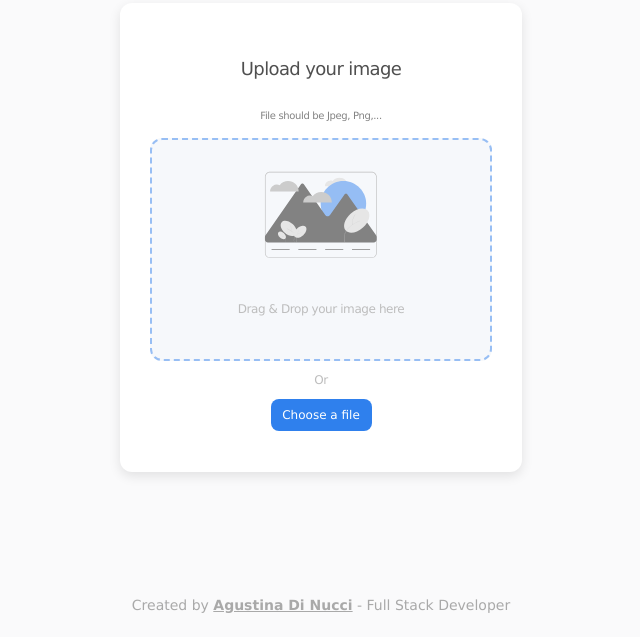
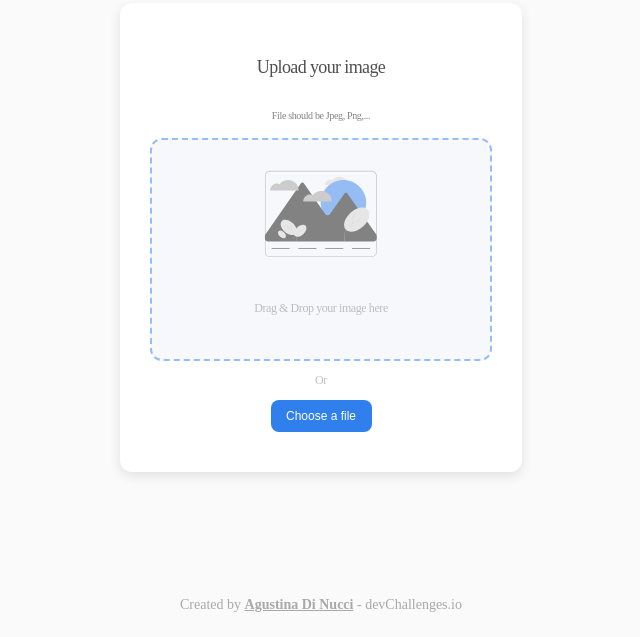
Before and after one commit to dinucciagus/imageuploader, a React (Create React App) app: page / in a window 1280 px wide. Shown: the part 163-800 px from the top of the page, without its empty margins (319-959 px from the left). Built offline with nearby package versions, Linux system fonts and the light colour scheme.

Commit message:
rejected files toast and readme/footer update

```diff
--- a/public/index.html
+++ b/public/index.html
@@ -10,6 +10,13 @@
       content="Web site created using create-react-app"
     />
     <link rel="apple-touch-icon" href="%PUBLIC_URL%/logo192.png" />
+    <link rel="preconnect" href="https://fonts.googleapis.com" />
+    <link rel="preconnect" href="https://fonts.gstatic.com" crossorigin />
+    <link
+      href="https://fonts.googleapis.com/css2?family=Prompt&display=swap"
+      rel="stylesheet"
+    />
+
     <!--
       manifest.json provides metadata used when your web app is installed on a
       user's mobile device or desktop. See https://developers.google.com/web/fundamentals/web-app-manifest/
--- a/src/App.css
+++ b/src/App.css
@@ -6,22 +6,25 @@
   flex-direction: column;
   justify-content: center;
   align-items: center;
+  font-family: Poppins;
 }
 
 .title {
   color: #4f4f4f;
-  font-family: "Lucida Sans";
+  /* font-family: "Lucida Sans"; */
+  font-family: Poppins;
   font-size: 18px;
   font-style: normal;
-  font-weight: 500;
   line-height: normal;
   text-align: center;
   letter-spacing: -0.63px;
+  font-style: normal;
+  font-weight: 500;
 }
 
 h5 {
   color: #828282;
-  font-family: "Lucida Sans";
+  /* font-family: "Lucida Sans"; */
   text-align: center;
   font-size: 10px;
   font-style: normal;
@@ -92,7 +95,7 @@ form {
 
 p {
   color: #bdbdbd;
-  font-family: "Lucida Sans";
+  /* font-family: "Lucida Sans"; */
   font-size: 12px;
   font-style: normal;
   font-weight: 500;
@@ -105,7 +108,7 @@ p {
   bottom: 24px;
   color: #a9a9a9;
   text-align: center;
-  font-family: "Lucida Sans";
+  /* font-family: "Lucida Sans"; */
   font-size: 14px;
   font-style: normal;
   font-weight: 500;
@@ -114,21 +117,21 @@ p {
 
 #footer a {
   color: #a9a9a9;
-  font-family: "Lucida Sans";
+  /* font-family: "Lucida Sans"; */
   font-size: 14px;
   font-style: normal;
   font-weight: 700;
   line-height: normal;
 }
 
-#uploader button {
+#uploader .button {
   width: 101px;
   height: 31.984px;
   border: none;
   flex-shrink: 0;
   border-radius: 8px;
   background: #2f80ed;
-  font-family: "Lucida Sans";
+  /* font-family: "Lucida Sans"; */
   color: white;
   text-align: center;
   font-size: 12px;
@@ -150,7 +153,7 @@ p {
 
 #loading h1 {
   color: #4f4f4f;
-  font-family: "Lucida Sans";
+  /* font-family: "Lucida Sans"; */
   font-size: 18px;
   font-style: normal;
   font-weight: 500;
@@ -195,7 +198,7 @@ p {
 
 #preview h1 {
   color: #4f4f4f;
-  font-family: "Lucida Sans";
+  /* font-family: "Lucida Sans"; */
   font-size: 18px;
   font-style: normal;
   font-weight: 500;
@@ -225,11 +228,14 @@ p {
   flex-shrink: 0;
   border-radius: 8px;
   background: #2f80ed;
-  font-family: "Lucida Sans";
+  /* font-family: "Lucida Sans"; */
+  justify-self: self-end;
+  margin-right: 2px;
   color: white;
   text-align: center;
   font-size: 8px;
   font-weight: 500;
+  font-style: normal;
   cursor: pointer;
 }
 
@@ -243,7 +249,7 @@ p {
   flex-shrink: 0;
   border-radius: 8px;
   background: #f6f8fb;
-  font-family: "Lucida Sans";
+  /* font-family: "Lucida Sans"; */
   color: #828282;
   text-align: left;
   font-size: 8px;
--- a/src/components/footer.jsx
+++ b/src/components/footer.jsx
@@ -5,7 +5,7 @@ const Footer = function () {
       <a href="https://github.com/dinucciagus" target="_blank">
         Agustina Di Nucci
       </a>{" "}
-      - Full Stack Developer
+      - devChallenges.io
     </footer>
   );
 };
--- a/src/components/uploader.jsx
+++ b/src/components/uploader.jsx
@@ -1,5 +1,5 @@
 import uploadimage from "../assets/uploadimage.svg";
-import { useCallback } from "react";
+import { useCallback, useEffect } from "react";
 import { useDropzone } from "react-dropzone";
 import useToast from "../hooks/useToast";
 
@@ -31,7 +31,6 @@ const Uploaderimage = function ({ setImage, setLoading }) {
     inputRef,
     open,
     acceptedFiles,
-    //see how to use fileRejections to show error message to user if file is not accepted
     fileRejections,
   } = useDropzone({
     onDrop,
@@ -41,6 +40,12 @@ const Uploaderimage = function ({ setImage, setLoading }) {
       "image/jpeg": [".jpeg", ".jpg"],
     },
   });
+
+  useEffect(() => {
+    if (fileRejections.length > 0) {
+      notifyReject();
+    }
+  }, [fileRejections]);
 
   return (
     <section id="uploader">
@@ -70,11 +75,11 @@ const Uploaderimage = function ({ setImage, setLoading }) {
           )}
         </section>
         <p>Or</p>
-        <button type="button" onClick={open}>
+        <button type="button" className="button" onClick={open}>
           Choose a file
         </button>
       </form>
-      {fileRejections.length > 0 ? <Toast /> && notifyReject() : null}
+      {fileRejections.length > 0 ? <Toast /> : null}
     </section>
   );
 };
--- a/src/hooks/useToast.js
+++ b/src/hooks/useToast.js
@@ -14,10 +14,10 @@ const notifySuccess = () =>
   });
 
 const notifyReject = () =>
-  toast.error("Please select an image: png and jpg/jpeg!", {
+  toast.error("Please select an image: png/jpg/jpeg!", {
     position: "bottom-center",
-    autoClose: 2000,
-    hideProgressBar: true,
+    autoClose: 3000,
+    hideProgressBar: false,
     closeOnClick: true,
     pauseOnHover: true,
     draggable: true,
@@ -29,7 +29,7 @@ const Toast = function () {
   return (
     <ToastContainer
       position="bottom-center"
-      autoClose={2000}
+      autoClose={3000}
       hideProgressBar={true}
       newestOnTop={false}
       closeOnClick
```
Also changed, not shown: 1 other file (tests, documents, lock files or other folders).
